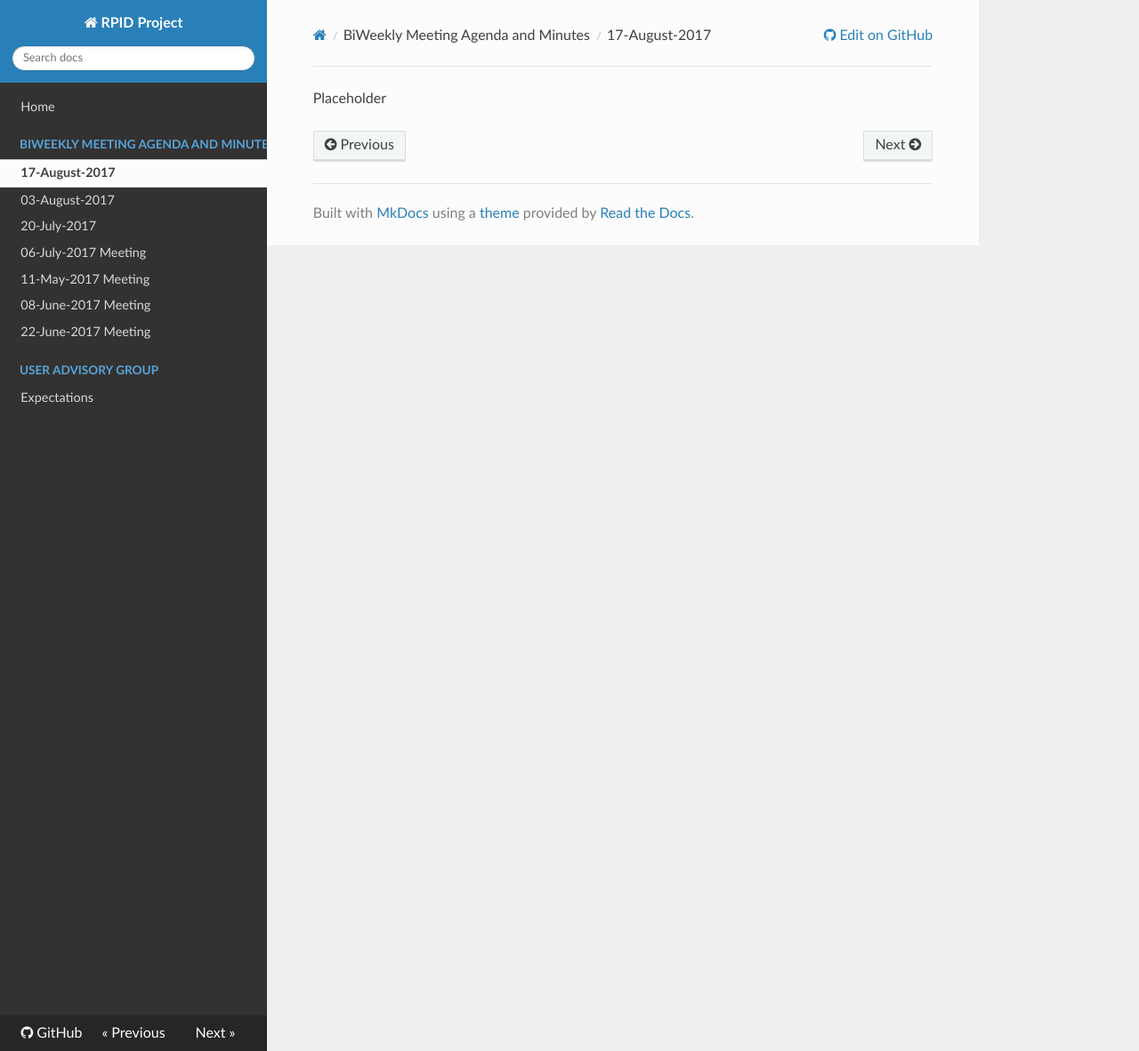
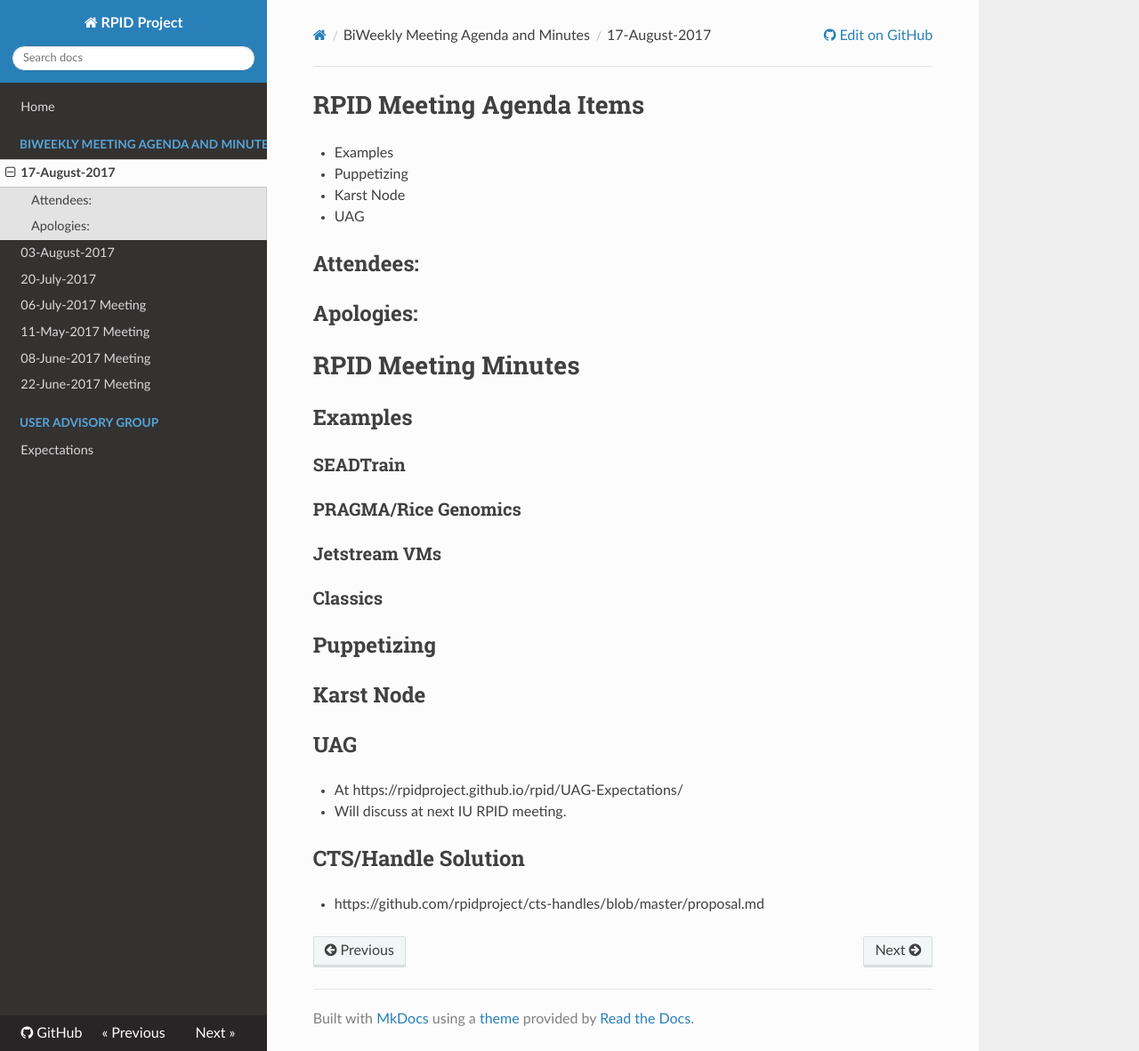
Before and after one commit to rpidproject/rpid, an MkDocs documentation site: the page built from docs/17-August-2017.md, in a window 1280 px wide and 1182 px high. Shown: the whole window at 89% size. Built offline with MkDocs 1.6.1, drawn with Linux system fonts in a browser that asks for light colours; nearby versions of some CDN libraries; old or Windows-style settings are respelled for this version of MkDocs.

Commit message:
Update 17-August-2017.md

```diff
--- a/docs/17-August-2017.md
+++ b/docs/17-August-2017.md
@@ -1 +1,32 @@
-Placeholder
+# RPID Meeting Agenda Items
+
+   * Examples
+   * Puppetizing
+   * Karst Node
+   * UAG
+
+## Attendees:
+## Apologies:
+
+# RPID Meeting Minutes
+
+## Examples
+
+### SEADTrain
+
+### PRAGMA/Rice Genomics
+
+### Jetstream VMs
+
+### Classics
+
+## Puppetizing
+
+## Karst Node
+
+## UAG
+   * At https://rpidproject.github.io/rpid/UAG-Expectations/
+   * Will discuss at next IU RPID meeting.
+
+## CTS/Handle Solution
+   * https://github.com/rpidproject/cts-handles/blob/master/proposal.md
```
